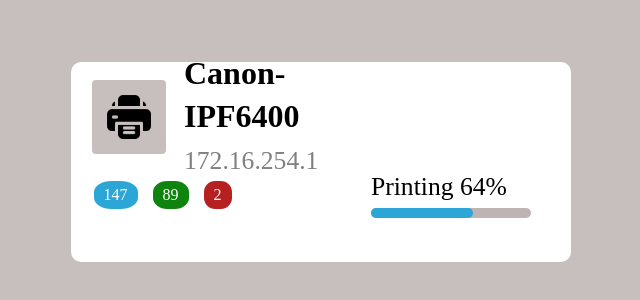
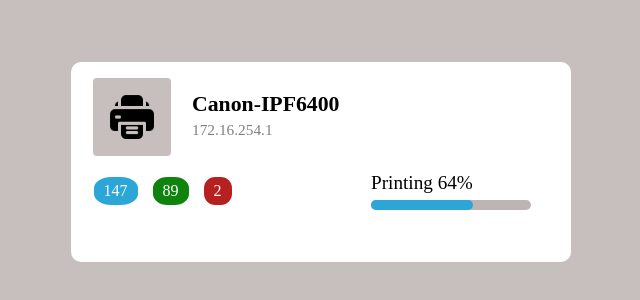
Before and after one commit to Matthieudegny/Caldera, a plain HTML site: page index.html in a window 1280 px wide. Shown: the part 246-546 px from the top of the page, without its empty margins (319-959 px from the left). Drawn offline with Linux system fonts and the light colour scheme.

Commit message:
font-size changed

```diff
--- a/style.css
+++ b/style.css
@@ -16,7 +16,7 @@ body{
     display: flex;
     align-items: center;
     height: 40%;
-    width: 60%;
+    width: 70%;
     padding: 3%;
 }
 .container-printer-top img{
@@ -30,13 +30,13 @@ body{
 .container-printer-top-brand{
     display: flex;
     flex-direction: column;
-    font-size: 2vw;
+    font-size: 1.2vw;
     margin-left: 4%;
     line-height: 170%;
     color: gray;
 }
 .container-printer-top-brand strong{
-    font-size: 2.5vw;
+    font-size: 1.7vw;
     color: black;
 }
 
@@ -70,7 +70,7 @@ body{
 }
 .container-printer-bottom-statePrinting{
     width: 40%;
-    font-size: 2vw;
+    font-size: 1.5vw;
 }
 .container-printer-bottom-statePrinting p{
     margin: 0;
```
